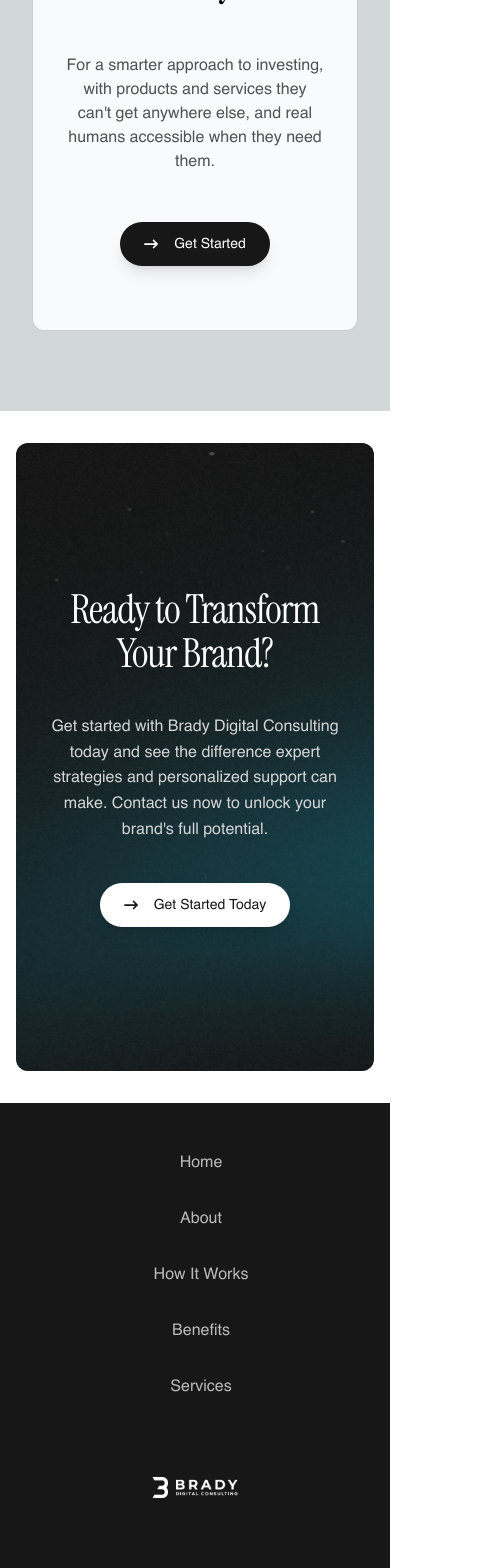
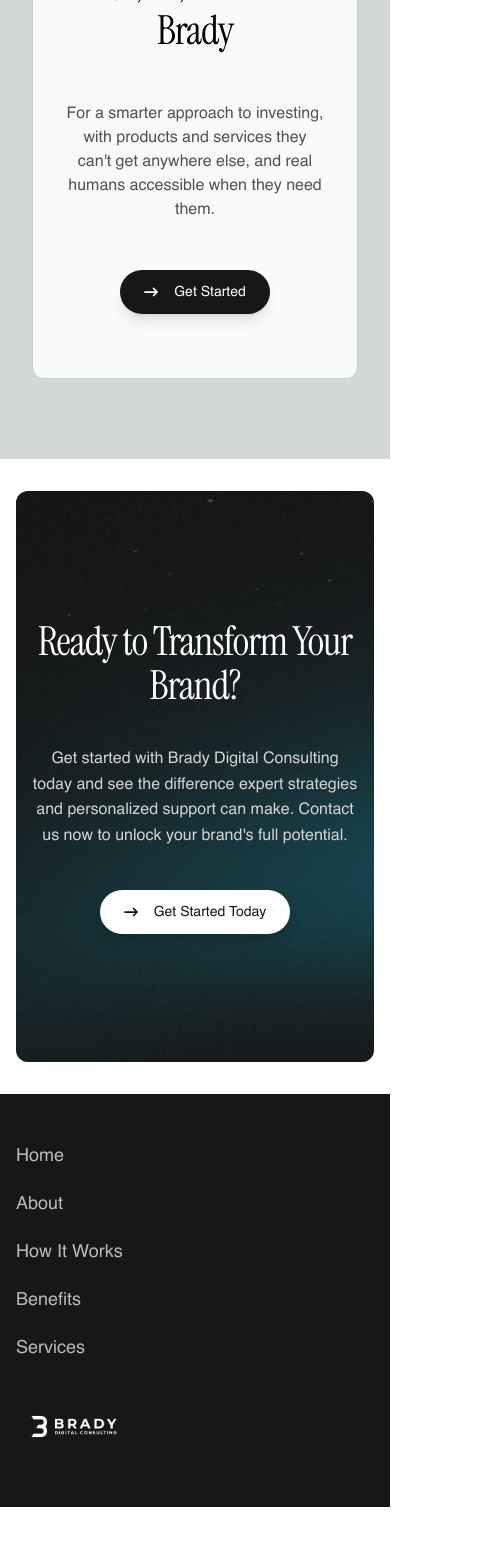
Before and after one commit to mhlauf1/brady-digital-consulting, a Next.js app: page / in a window 390 px wide. Shown: the part 8455-10023 px from the top of the page, 477 px wide, since content can reach past the window. After the commit the page ends 9962 px from the top, so only its background shows below. Built offline with nearby package versions, Linux system fonts and the light colour scheme.

Commit message:
mobile fixes

```diff
--- a/src/components/CTA.tsx
+++ b/src/components/CTA.tsx
@@ -4,7 +4,7 @@
 
 const CTA = () => {
   return (
-    <section className="bg-neutral-800 px-8 relative flex-col gap-10 mx-4 my-8 rounded-xl flex items-center justify-center py-36 text-white overflow-hidden">
+    <section className="bg-neutral-800 px-4 md:px-8 relative flex-col gap-10 mx-4 my-8 rounded-xl flex items-center justify-center py-32 md:py-36 text-white overflow-hidden">
       <h2 className="lg:w-[16ch] text-[2.5rem] md:text-[3rem] lg:text-[5rem] text-center relative z-10">
         Ready to Transform Your Brand?
       </h2>
--- a/src/components/Footer.tsx
+++ b/src/components/Footer.tsx
@@ -3,9 +3,9 @@
 
 const Footer = () => {
   return (
-    <footer className="flex lg:flex-col flex-col-reverse items-center justify-center py-12 gap-6 bg-neutral-900">
+    <footer className="flex lg:flex-col flex-col-reverse px-4 md:items-center justify-center py-12 md:gap-6 bg-neutral-900">
       <img src="./white-logo.png" alt="Footer logo" height={82} width={116} />
-      <ul className="flex mb-8 lg:mb-0 flex-col lg:flex-row items-center gap-8 lg:gap-20 mr-[-12px] text-white/70 hovert:text-white">
+      <ul className="flex mb-8 text-lg lg:mb-0 flex-col lg:flex-row md:items-center gap-5 lg:gap-20 mr-[-12px] text-white/70 hovert:text-white">
         <li>
           <Link href="/">Home</Link>
         </li>
--- a/src/sections/benefits/CaseStudies.tsx
+++ b/src/sections/benefits/CaseStudies.tsx
@@ -89,7 +89,7 @@
       color
     )}`}
   >
-    <div className="flex flex-col p-8 flex-1 justify-between">
+    <div className="flex flex-col py-8 px-6 md:p-8 flex-1 justify-between">
       <span className="font-instrument text-neutral-800 text-3xl md:text-5xl">
         {company}
       </span>
@@ -120,7 +120,7 @@
 
 const CaseStudies = () => {
   return (
-    <section className="max-w-screen-2xl px-8 flex flex-col gap-8 mx-auto py-36">
+    <section className="max-w-screen-2xl px-4 md:px-8 flex flex-col gap-8 mx-auto py-24 md:py-36">
       {caseStudyData.map((item) => (
         <div key={item.id}>
           <CaseStudy
--- a/src/sections/benefits/Stats.tsx
+++ b/src/sections/benefits/Stats.tsx
@@ -32,7 +32,7 @@
 };
 
 const Stat = ({ title, description, caption }: StatProps) => (
-  <div className="p-8 rounded-xl flex flex-col gap-1 md:gap-2">
+  <div className="rounded-xl flex flex-col gap-1 md:gap-2">
     <p className="text-neutral-600">{caption}</p>
     <div className="h-[1px] w-full bg-black/30"></div>
 
--- a/src/sections/benefits/WhyBrady.tsx
+++ b/src/sections/benefits/WhyBrady.tsx
@@ -54,7 +54,7 @@
 
 const Item = ({ image, title, description }: ItemProps) => (
   <div className="relative">
-    <div className="h-[700px] flex flex-col justify-end p-8 text-white mt-12 w-auto">
+    <div className="h-[500px] md:h-[700px] flex flex-col justify-end px-4 py-8 md:p-8 text-white mt-12 w-auto">
       <div className="bg-gradient-to-b from-neutral-300/40 to-neutral-900/50 -z-1 absolute top-0 left-0 right-0 bottom-0 rounded-xl"></div>
       <Image
         src={image}
--- a/src/sections/home/Benefits.tsx
+++ b/src/sections/home/Benefits.tsx
@@ -16,7 +16,7 @@
             <h3 className="text-neutral-700 mb-6">
               Empowering Success with Proven Results{" "}
             </h3>
-            <p className="w-[50ch] text-black/70 mb-8">
+            <p className="md:w-[50ch] text-black/70 mb-8">
               At Brady Digital Consulting, our results speak for themselves. We
               are committed to driving growth and enhancing profitability for
               our clients through our expert strategies and data-driven
--- a/src/sections/home/HowItWorks.tsx
+++ b/src/sections/home/HowItWorks.tsx
@@ -74,7 +74,7 @@
             <h3 className="text-neutral-800 mt-6 mb-4 lg:mb-6">
               In-House Marketing Advice{" "}
             </h3>
-            <p className="text-neutral-600 w-[50ch] mb-6 lg:mb-8">
+            <p className="text-neutral-600 md:w-[50ch] mb-6 lg:mb-8">
               Benefit from our expert guidance tailored to your in-house
               marketing efforts. We provide actionable advice and insights to
               enhance your strategies and achieve better results.
```
